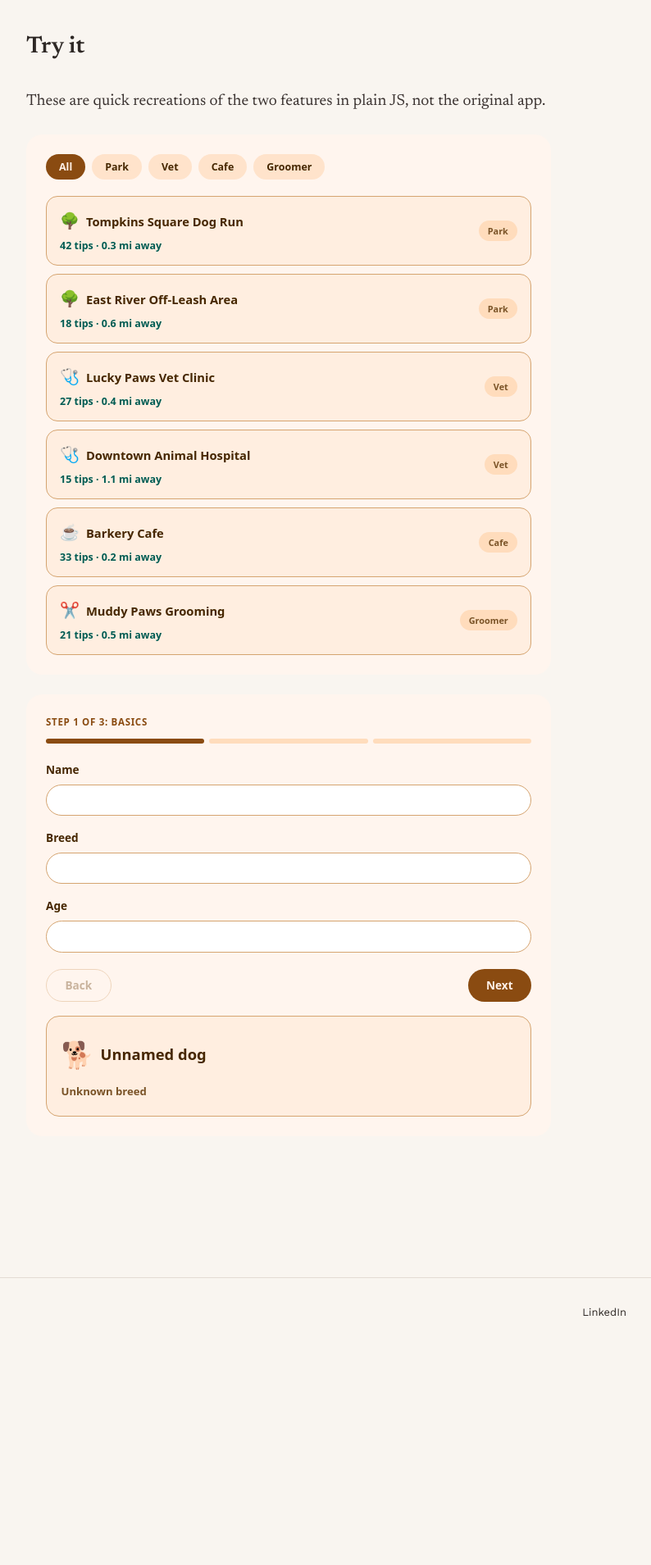
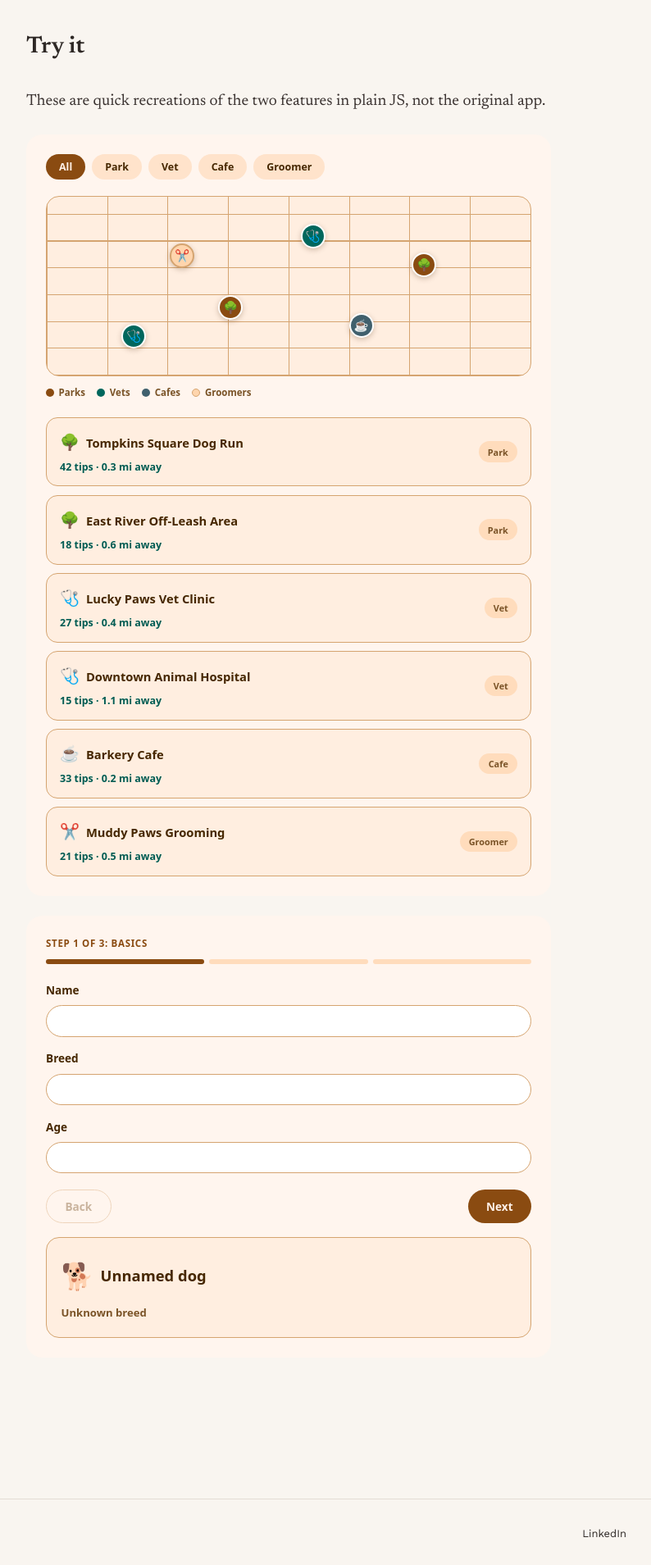
Before and after one commit to JohnSpencerTerry/wb, a Jekyll site: the page built from _side_projects/doggiedo.md, in a window 1280 px wide. Shown: the part 1643-3552 px from the top of the page at 82% size, without its empty margins (242-1036 px from the left). Built offline with Jekyll 4.4.1, drawn with Linux system fonts in a browser that asks for light colours; before the commit the page ends 3287 px from its top, so only the background shows below that; some of the changed lines change nothing that is shown.

Commit message:
Update doggiedo.md

```diff
--- a/_side_projects/doggiedo.md
+++ b/_side_projects/doggiedo.md
@@ -28,6 +28,12 @@ These are quick recreations of the two features in plain JS, not the original ap
 
 <div id="dd-places" class="dd-panel">
   <div class="dd-filters"></div>
+  <div class="dd-map-wrap">
+    <div class="dd-map">
+      <div class="dd-popup" style="display:none;"></div>
+    </div>
+    <div class="dd-legend"></div>
+  </div>
   <div class="dd-list"></div>
 </div>
 
@@ -47,8 +53,10 @@ These are quick recreations of the two features in plain JS, not the original ap
     --dd-on-primary: #fff0e7;
     --dd-primary-container: #ffab69;
     --dd-on-primary-container: #5d2e00;
+    --dd-secondary: #00675d;
     --dd-secondary-container: #8cf5e4;
     --dd-on-secondary-container: #005c53;
+    --dd-tertiary: #40606d;
     --dd-tertiary-container: #ccedfe;
     --dd-on-tertiary-container: #3a5967;
     --dd-surface: #fff5ee;
@@ -78,7 +86,7 @@ These are quick recreations of the two features in plain JS, not the original ap
   .dd-place {
     display: flex; justify-content: space-between; align-items: center;
     background: var(--dd-surface-container-low); border: 1px solid var(--dd-outline-variant);
-    border-radius: 14px; padding: 0.75rem 1rem;
+    border-radius: 14px; padding: 0.75rem 1rem; cursor: pointer; transition: background 0.15s ease, border-color 0.15s ease;
   }
   .dd-place-name { font-weight: 700; font-size: 0.92rem; }
   .dd-place-meta { font-size: 0.78rem; color: var(--dd-on-secondary-container); margin-top: 0.2rem; font-weight: 600; }
@@ -88,6 +96,49 @@ These are quick recreations of the two features in plain JS, not the original ap
     background: var(--dd-surface-container-high);
     border-radius: 999px; padding: 0.2rem 0.7rem; text-transform: capitalize;
   }
+  .dd-map-wrap { margin-bottom: 1.25rem; }
+  .dd-map {
+    position: relative; height: 220px; border-radius: 16px; overflow: hidden;
+    background-color: var(--dd-surface-container-low);
+    background-image:
+      repeating-linear-gradient(0deg, var(--dd-outline-variant) 0, var(--dd-outline-variant) 1px, transparent 1px, transparent 15%),
+      repeating-linear-gradient(90deg, var(--dd-outline-variant) 0, var(--dd-outline-variant) 1px, transparent 1px, transparent 12.5%);
+    background-size: 100% 100%;
+    opacity: 1;
+    border: 1px solid var(--dd-outline-variant);
+  }
+  .dd-pin {
+    position: absolute; transform: translate(-50%, -50%);
+    width: 30px; height: 30px; border-radius: 999px; border: 2px solid #fff;
+    display: flex; align-items: center; justify-content: center;
+    font-size: 0.9rem; line-height: 1; cursor: pointer;
+    box-shadow: 0 2px 6px rgba(70, 39, 0, 0.25);
+    transition: transform 0.15s ease;
+  }
+  .dd-pin:hover { transform: translate(-50%, -50%) scale(1.12); }
+  .dd-pin-park { background: var(--dd-primary); }
+  .dd-pin-vet { background: var(--dd-secondary); }
+  .dd-pin-cafe { background: var(--dd-tertiary); }
+  .dd-pin-groomer { background: var(--dd-surface-container-highest); border-color: var(--dd-outline-variant); }
+  .dd-popup {
+    position: absolute; z-index: 5; width: 180px;
+    background: #fff; border-radius: 12px; padding: 0.7rem 0.8rem;
+    box-shadow: 0 8px 24px rgba(70, 39, 0, 0.2);
+  }
+  .dd-popup-close {
+    position: absolute; top: 0.35rem; right: 0.5rem; border: none; background: none;
+    color: var(--dd-on-surface-variant); font-size: 1rem; cursor: pointer; line-height: 1;
+  }
+  .dd-popup-name { font-weight: 700; font-size: 0.85rem; padding-right: 1rem; }
+  .dd-popup-meta { font-size: 0.72rem; color: var(--dd-on-surface-variant); margin-top: 0.3rem; text-transform: capitalize; }
+  .dd-legend { display: flex; flex-wrap: wrap; gap: 0.9rem; margin-top: 0.6rem; font-size: 0.72rem; color: var(--dd-on-surface-variant); font-weight: 600; }
+  .dd-legend span { display: flex; align-items: center; gap: 0.35rem; }
+  .dd-legend-swatch { width: 10px; height: 10px; border-radius: 999px; display: inline-block; }
+  .dd-legend-swatch.dd-pin-park { border: none; }
+  .dd-legend-swatch.dd-pin-vet { border: none; }
+  .dd-legend-swatch.dd-pin-cafe { border: none; }
+  .dd-legend-swatch.dd-pin-groomer { border: 1px solid var(--dd-outline-variant); }
+  .dd-place.dd-place-active { border-color: var(--dd-primary); background: var(--dd-primary-container); }
   .dd-steps { display: flex; flex-direction: column; gap: 0.6rem; margin-bottom: 1.25rem; }
   .dd-steps-label { font-size: 0.72rem; font-weight: 800; color: var(--dd-primary); text-transform: uppercase; letter-spacing: 0.06em; }
   .dd-steps-bars { display: flex; gap: 0.4rem; }
@@ -141,19 +192,23 @@ These are quick recreations of the two features in plain JS, not the original ap
 <script>
 (function() {
   const places = [
-    { name: "Tompkins Square Dog Run", category: "park", tips: 42, distance: "0.3 mi" },
-    { name: "East River Off-Leash Area", category: "park", tips: 18, distance: "0.6 mi" },
-    { name: "Lucky Paws Vet Clinic", category: "vet", tips: 27, distance: "0.4 mi" },
-    { name: "Downtown Animal Hospital", category: "vet", tips: 15, distance: "1.1 mi" },
-    { name: "Barkery Cafe", category: "cafe", tips: 33, distance: "0.2 mi" },
-    { name: "Muddy Paws Grooming", category: "groomer", tips: 21, distance: "0.5 mi" }
+    { id: 0, name: "Tompkins Square Dog Run", category: "park", tips: 42, distance: "0.3 mi", x: 38, y: 62 },
+    { id: 1, name: "East River Off-Leash Area", category: "park", tips: 18, distance: "0.6 mi", x: 78, y: 38 },
+    { id: 2, name: "Lucky Paws Vet Clinic", category: "vet", tips: 27, distance: "0.4 mi", x: 55, y: 22 },
+    { id: 3, name: "Downtown Animal Hospital", category: "vet", tips: 15, distance: "1.1 mi", x: 18, y: 78 },
+    { id: 4, name: "Barkery Cafe", category: "cafe", tips: 33, distance: "0.2 mi", x: 65, y: 72 },
+    { id: 5, name: "Muddy Paws Grooming", category: "groomer", tips: 21, distance: "0.5 mi", x: 28, y: 33 }
   ];
   const categories = ["all", "park", "vet", "cafe", "groomer"];
   const categoryIcon = { park: "🌳", vet: "🩺", cafe: "☕", groomer: "✂️" };
+  const categoryLabel = { park: "Parks", vet: "Vets", cafe: "Cafes", groomer: "Groomers" };
 
   const placesRoot = document.getElementById('dd-places');
   const filtersEl = placesRoot.querySelector('.dd-filters');
   const listEl = placesRoot.querySelector('.dd-list');
+  const mapEl = placesRoot.querySelector('.dd-map');
+  const popupEl = placesRoot.querySelector('.dd-popup');
+  const legendEl = placesRoot.querySelector('.dd-legend');
   let activeCategory = "all";
 
   categories.forEach(cat => {
@@ -170,23 +225,80 @@ These are quick recreations of the two features in plain JS, not the original ap
     filtersEl.appendChild(btn);
   });
 
+  legendEl.innerHTML = Object.keys(categoryIcon).map(cat =>
+    '<span><i class="dd-legend-swatch dd-pin-' + cat + '"></i>' + categoryLabel[cat] + '</span>'
+  ).join('');
+
+  function hidePopup() {
+    popupEl.style.display = 'none';
+  }
+
+  function showPopup(p, pinEl) {
+    const mapRect = mapEl.getBoundingClientRect();
+    const pinRect = pinEl.getBoundingClientRect();
+    popupEl.innerHTML =
+      '<button type="button" class="dd-popup-close">&times;</button>' +
+      '<div class="dd-popup-name">' + p.name + '</div>' +
+      '<div class="dd-popup-meta">' + p.category + ' &middot; ' + p.tips + ' tips &middot; ' + p.distance + '</div>';
+    popupEl.style.display = 'block';
+
+    const popupWidth = popupEl.offsetWidth;
+    const popupHeight = popupEl.offsetHeight;
+    let left = (pinRect.left - mapRect.left) + pinRect.width / 2 - popupWidth / 2;
+    left = Math.max(8, Math.min(left, mapRect.width - popupWidth - 8));
+    const top = p.y > 55
+      ? (pinRect.top - mapRect.top) - popupHeight - 10
+      : (pinRect.bottom - mapRect.top) + 10;
+
+    popupEl.style.left = left + 'px';
+    popupEl.style.top = top + 'px';
+    popupEl.querySelector('.dd-popup-close').addEventListener('click', hidePopup);
+
+    listEl.querySelectorAll('.dd-place').forEach(row => {
+      row.classList.toggle('dd-place-active', Number(row.dataset.id) === p.id);
+    });
+  }
+
+  function renderMap(filtered) {
+    mapEl.querySelectorAll('.dd-pin').forEach(pin => pin.remove());
+    hidePopup();
+    filtered.forEach(p => {
+      const pin = document.createElement('button');
+      pin.type = 'button';
+      pin.className = 'dd-pin dd-pin-' + p.category;
+      pin.dataset.id = p.id;
+      pin.style.left = p.x + '%';
+      pin.style.top = p.y + '%';
+      pin.title = p.name;
+      pin.textContent = categoryIcon[p.category] || '📍';
+      pin.addEventListener('click', () => showPopup(p, pin));
+      mapEl.appendChild(pin);
+    });
+  }
+
   function renderPlaces() {
     listEl.innerHTML = '';
     const filtered = places.filter(p => activeCategory === 'all' || p.category === activeCategory);
     filtered.forEach(p => {
       const row = document.createElement('div');
       row.className = 'dd-place';
+      row.dataset.id = p.id;
       row.innerHTML =
         '<div>' +
           '<div class="dd-place-name"><span class="dd-place-icon">' + (categoryIcon[p.category] || '') + '</span>' + p.name + '</div>' +
           '<div class="dd-place-meta">' + p.tips + ' tips &middot; ' + p.distance + ' away</div>' +
         '</div>' +
         '<span class="dd-place-tag">' + p.category + '</span>';
+      row.addEventListener('click', () => {
+        const pin = mapEl.querySelector('.dd-pin[data-id="' + p.id + '"]');
+        if (pin) showPopup(p, pin);
+      });
       listEl.appendChild(row);
     });
     if (!filtered.length) {
       listEl.innerHTML = '<div class="dd-place-meta">No places in this category yet.</div>';
     }
+    renderMap(filtered);
   }
   renderPlaces();
 
```
